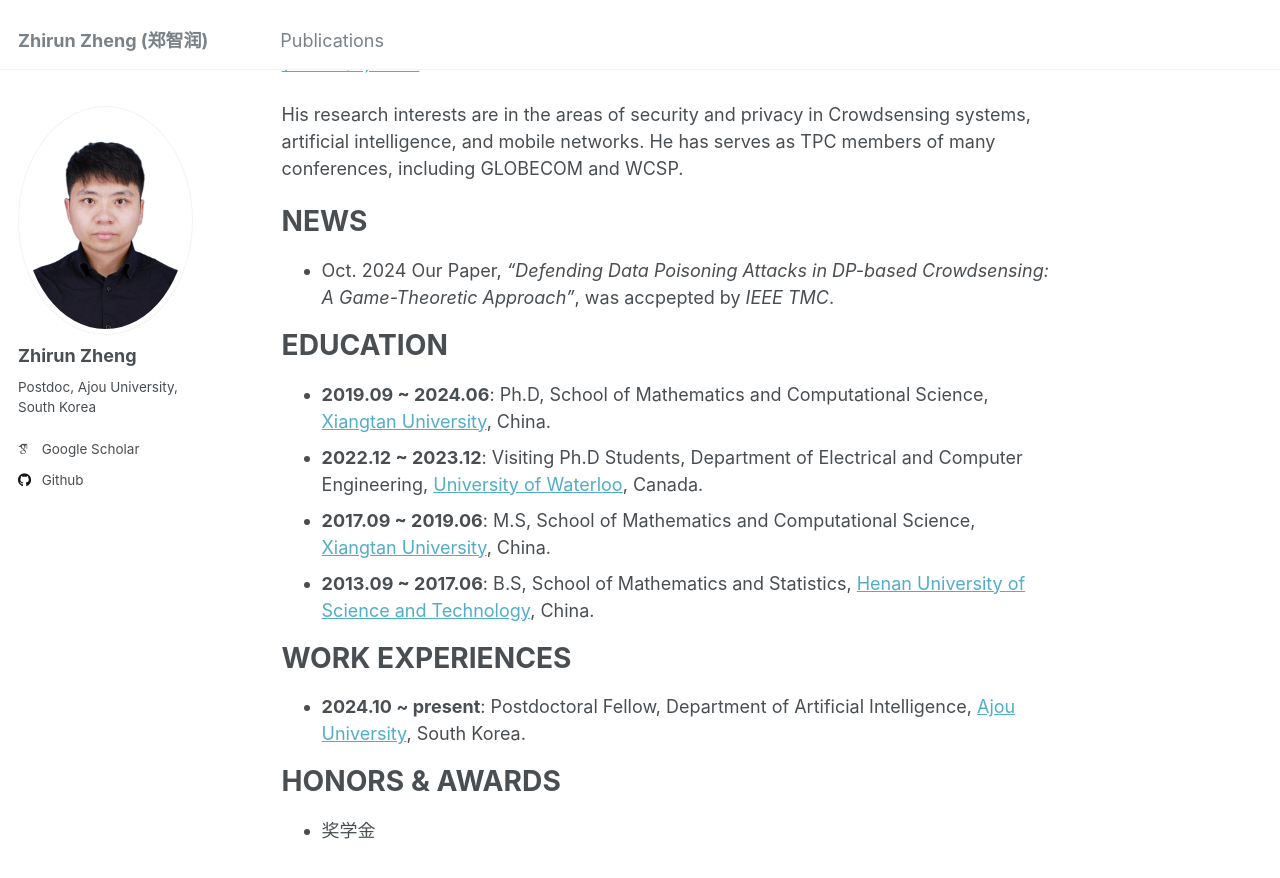
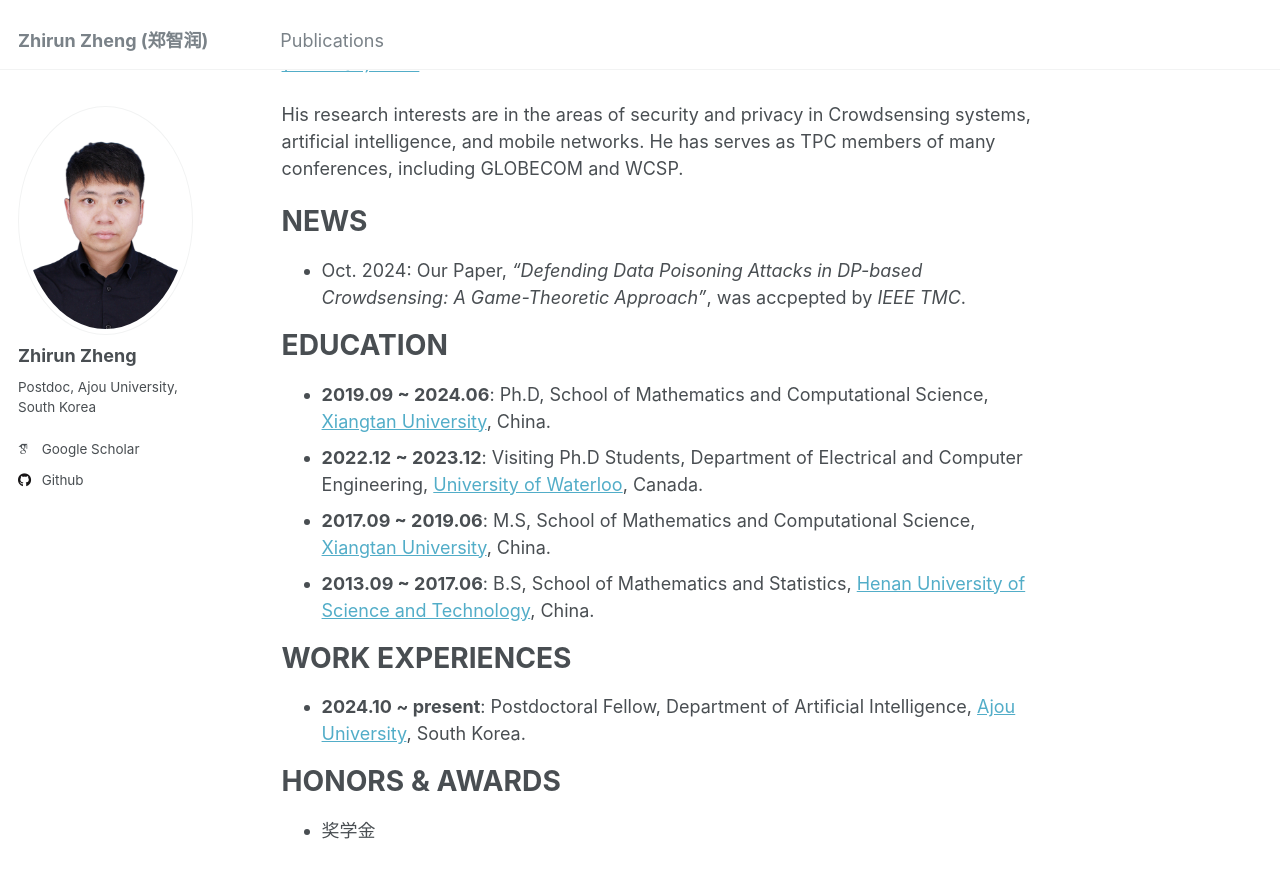
Before and after one commit to zhengzhirun/EN, a Jekyll site: the page built from _pages/about.md, in a window 1280 px wide and 900 px high, scrolled down 314 px. Shown: the top 878 px of the window. Built offline with Jekyll 4.4.1, drawn with Linux system fonts in a browser that asks for light colours; some web fonts are replaced.

```diff
--- a/_pages/about.md
+++ b/_pages/about.md
@@ -13,7 +13,7 @@ His research interests are in the areas of security and privacy in Crowdsensing
 
 NEWS
 ======
-- Oct. 2024 Our Paper, *"Defending Data Poisoning Attacks in DP-based Crowdsensing: A Game-Theoretic Approach"*, was accpepted by *IEEE TMC*.
+- Oct. 2024: Our Paper, *"Defending Data Poisoning Attacks in DP-based Crowdsensing: A Game-Theoretic Approach"*, was accpepted by *IEEE TMC*.
 
 EDUCATION
 ======
```
